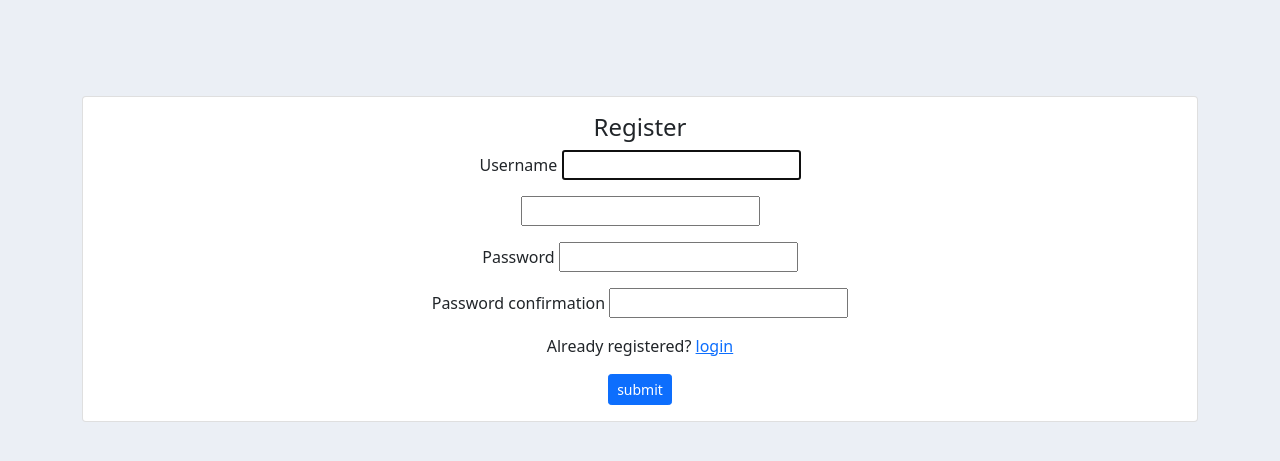
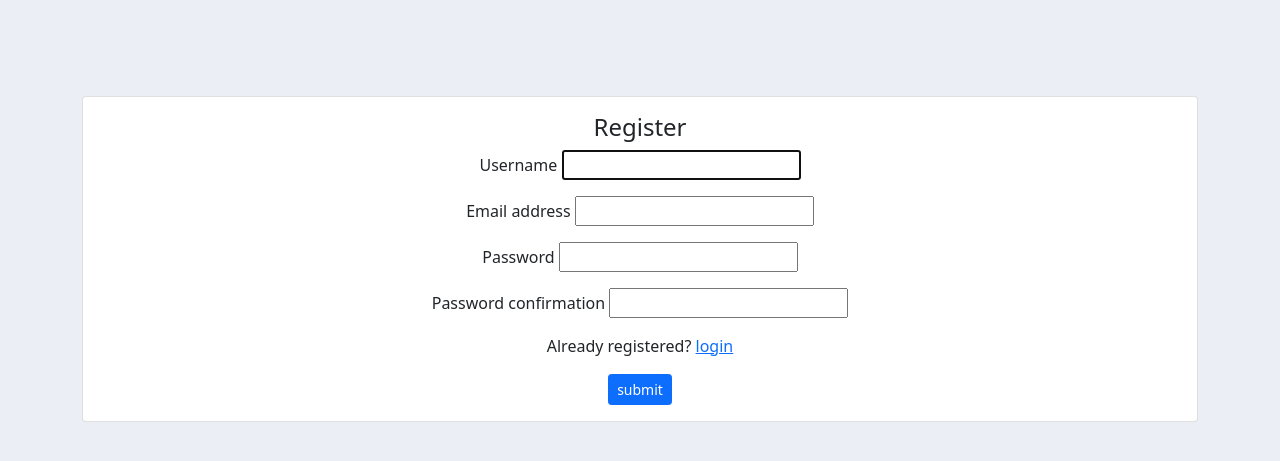
Before and after one commit to pitypec/crm-hero, a Django app: page /register/ in a window 1280 px wide. Shown: the top 461 px of the page. Run offline with Django 3.2, Linux system fonts and the light colour scheme.

Commit message:
made changes to form label

```diff
--- a/crm/accounts/templates/accounts/register.html
+++ b/crm/accounts/templates/accounts/register.html
@@ -11,7 +11,7 @@
         <form action="" method="POST">
           {% csrf_token%}
           <div class="mb-3">{{form.username.label}} {{form.username}}</div>
-          <div class="mb-3">{{form.email.label.}} {{form.email}}</div>
+          <div class="mb-3">{{form.email.label}} {{form.email}}</div>
           <div class="mb-3">{{form.password1.label}} {{form.password1}}</div>
           <div class="mb-3">{{form.password2.label}} {{form.password2}}</div>
           <div class="text-right">
```
